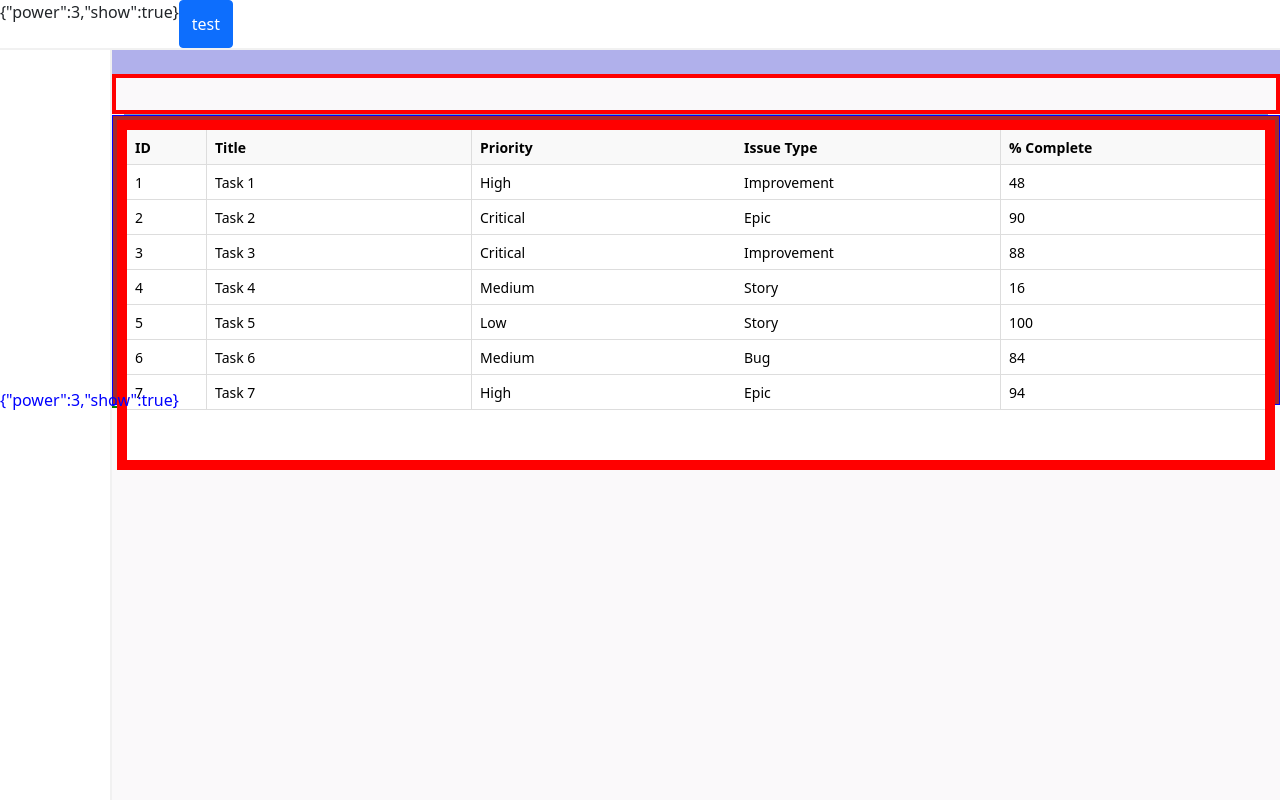
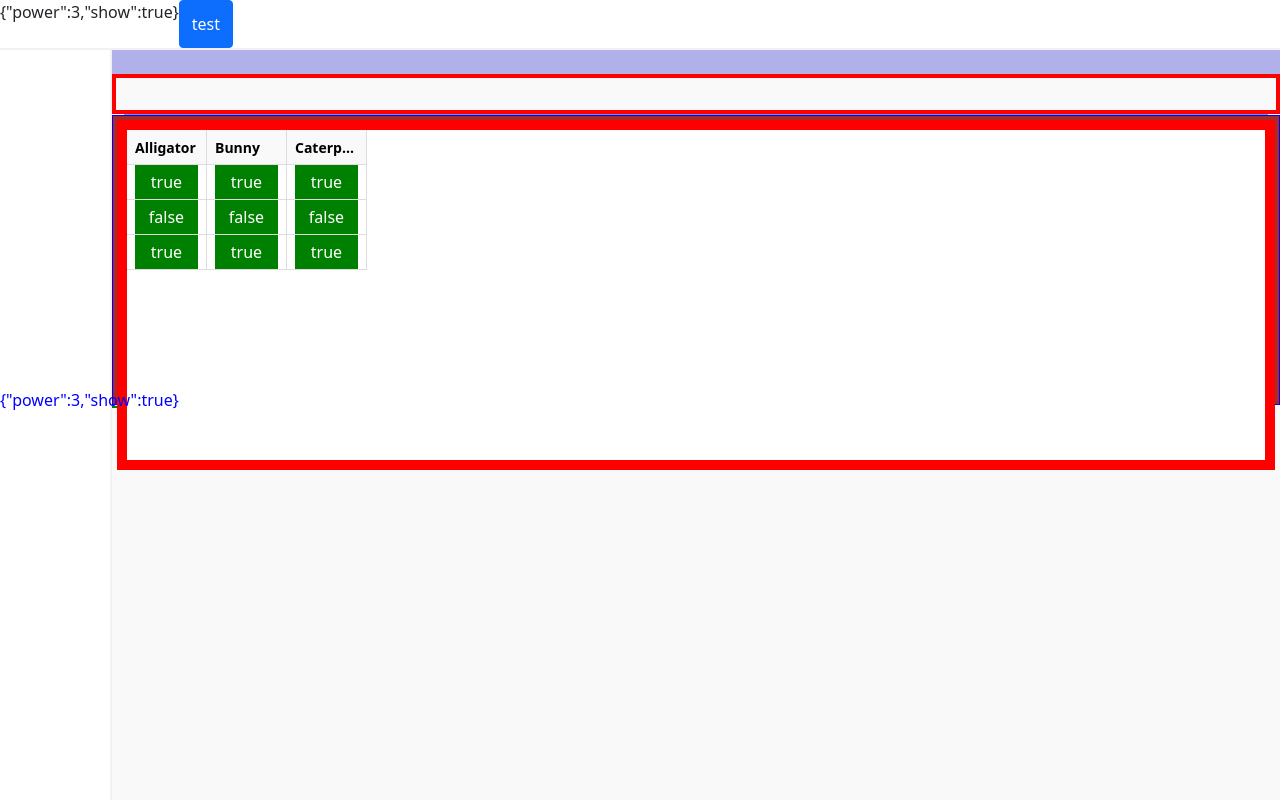
Before and after one commit to Matt-Hill-83/rule-cruncher, a React (Create React App) app: page / in a window 1280 px wide. Built offline with nearby package versions, Linux system fonts and the light colour scheme.

Commit message:
table works

```diff
--- a/src/Components/MyTable3/MyTable3.module.scss
+++ b/src/Components/MyTable3/MyTable3.module.scss
@@ -1,4 +1,17 @@
 .main {
   width: 100%;
   border: 10px solid red !important;
+
+  .valueButton {
+    background-color: green;
+    width: 100%;
+    height: 100%;
+    border: 0;
+    border-radius: 0;
+    margin: 0;
+    padding: 0;
+    display: flex;
+    align-items: center;
+    justify-content: center;
+  }
 }
--- a/src/Components/MyTable3/MyTable3.tsx
+++ b/src/Components/MyTable3/MyTable3.tsx
@@ -4,58 +4,53 @@ import { HTML5Backend } from "react-dnd-html5-backend"
 
 // import { DraggableRowRenderer } from './components/RowRenderers';
 import DataGrid from "react-data-grid"
-import { Column } from "react-data-grid"
 import { DraggableRowRenderer } from "./DraggableRowRenderer"
 
 import css from "./MyTable3.module.scss"
-interface Row {
-  id: number
-  task: string
-  complete: number
-  priority: string
-  issueType: string
-}
+import { Button } from "react-bootstrap"
 
-function createRows(): readonly Row[] {
-  const rows = []
-  for (let i = 1; i < 8; i++) {
-    rows.push({
-      id: i,
-      task: `Task ${i}`,
-      complete: Math.min(100, Math.round(Math.random() * 110)),
-      priority: ["Critical", "High", "Medium", "Low"][
-        Math.round(Math.random() * 3)
-      ],
-      issueType: ["Bug", "Improvement", "Epic", "Story"][
-        Math.round(Math.random() * 3)
-      ],
-    })
-  }
-
+function createRows() {
+  const rows = [
+    { id: 0, alligator: true, bunny: false },
+    { id: 1, alligator: false, bunny: true },
+    { id: 2, alligator: true, bunny: false },
+  ]
   return rows
 }
 
-const columns: readonly Column<Row>[] = [
+const clickButton = (info: any) => {
+  console.log("info", info) // zzz
+}
+
+const renderAlligator = (info: any) => {
+  const { row } = info
+  const { alligator } = row
+
+  return (
+    <Button onClick={() => clickButton(info)} className={css.valueButton}>
+      {alligator ? "true" : "false"}
+    </Button>
+  )
+}
+
+const columns = [
   {
-    key: "id",
-    name: "ID",
-    width: 80,
+    key: "alligator",
+    name: "Alligator",
+    formatter: (info: any) => renderAlligator(info),
+    width: 30,
   },
   {
-    key: "task",
-    name: "Title",
+    key: "bunny",
+    name: "Bunny",
+    formatter: (info: any) => renderAlligator(info),
+    width: 30,
   },
   {
-    key: "priority",
-    name: "Priority",
-  },
-  {
-    key: "issueType",
-    name: "Issue Type",
-  },
-  {
-    key: "complete",
-    name: "% Complete",
+    key: "caterpillar",
+    name: "Caterpillar",
+    formatter: (info: any) => renderAlligator(info),
+    width: 30,
   },
 ]
 
```
